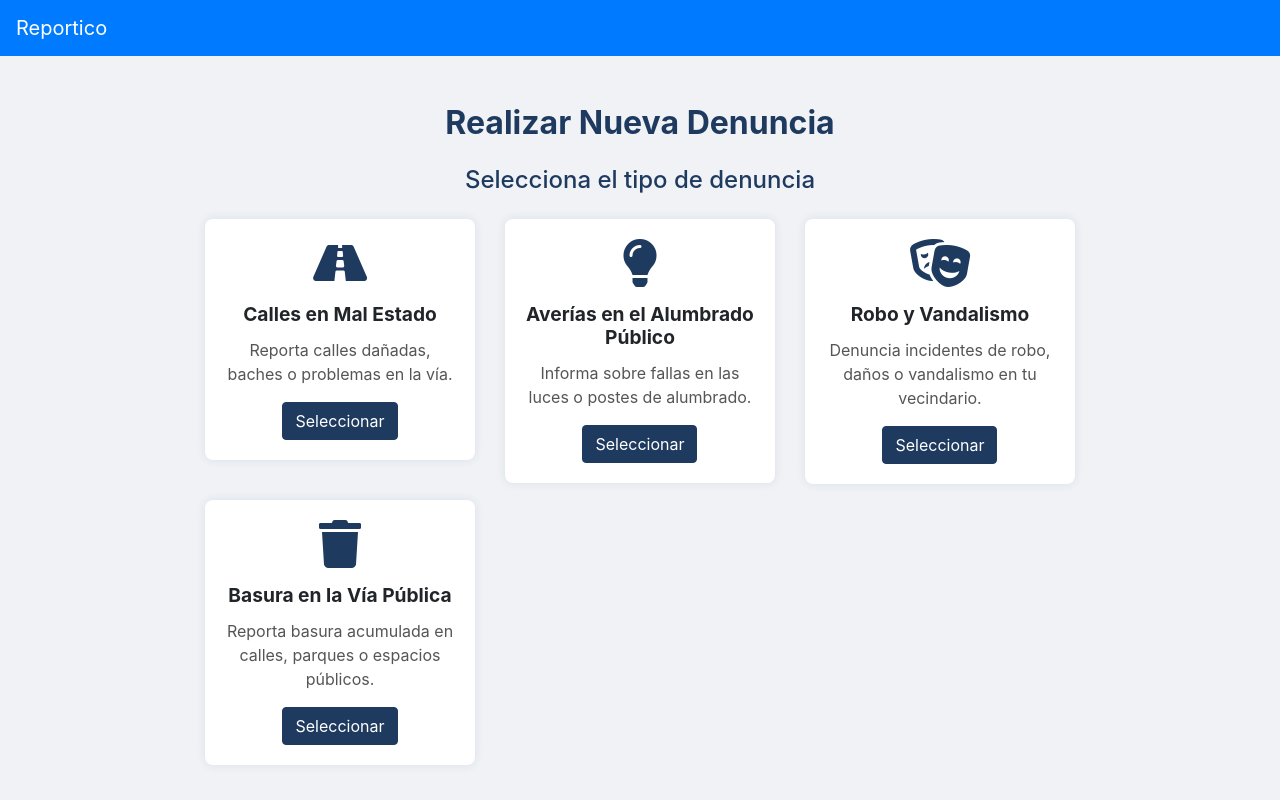
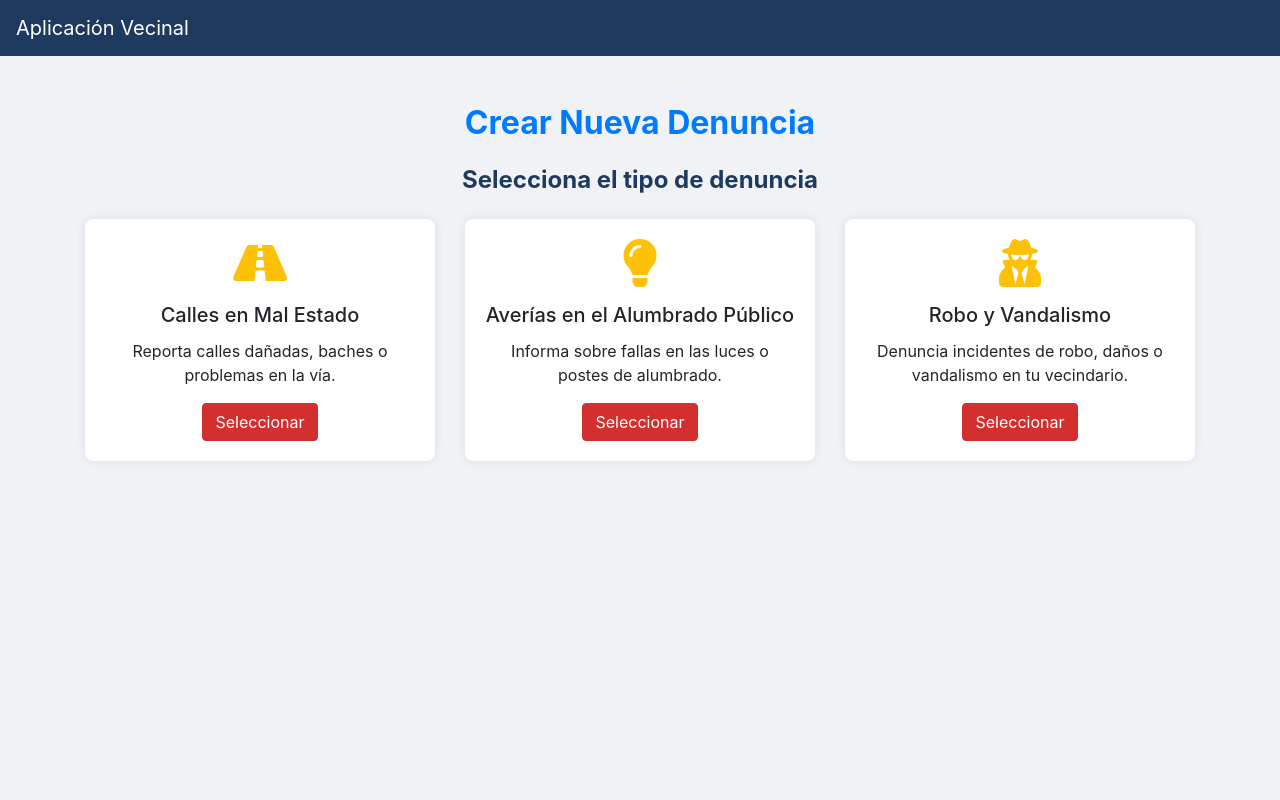
Before and after one commit to sebasraven/ProyectoAmbienteWebG6, a PHP site: page /denuncia.html in a window 1280 px wide. Run offline with PHP 8.4, Linux system fonts and the light colour scheme.

Commit message:
Modificaciones en los estilos de Login, Signin y Denuncias

```diff
--- a/View/assets/css/denuncia.css
+++ b/View/assets/css/denuncia.css
@@ -1,64 +1,68 @@
+/* Fondo principal */
 body {
-    background-color: #F0F2F5; /* Gris claro */
+    background-color: #F0F2F5; /* Gris claro para descanso visual */
 }
 
-.navbar {
+/* Barra de navegación */
+.navbar-brand{
     background-color: #1E3A5F; /* Azul oscuro */
 }
-
-.text-primary {
-    color: #1E3A5F !important; /* Azul oscuro */
+.bg-primary {
+    background-color: #1E3A5F !important; /* Azul oscuro */
 }
 
+/* Textos sobre fondo azul oscuro */
+.navbar-brand, .navbar-nav .nav-link {
+    color: #FFFFFF !important; /* Blanco */
+}
+
+/* Títulos y subtítulos */
+h2, h4 {
+    font-weight: bold;
+    color: #1E3A5F; /* Azul oscuro */
+}
+
+/* Cards */
 .card {
     border: none;
     background-color: #FFFFFF; /* Blanco */
     border-radius: 8px;
     box-shadow: 0 0 10px rgba(30, 58, 95, 0.1);
-}
-
-.card-body {
-    padding: 20px;
-}
-
-.card-title {
-    font-size: 1.2rem;
-    font-weight: bold;
-}
-
-.card-text {
-    font-size: 1rem;
-    color: #555;
-}
-
-.card i {
-    color: #1E3A5F; /* Azul oscuro */
+    cursor: pointer;
+    transition: transform 0.2s;
 }
 
 .card:hover {
+    transform: translateY(-5px);
     box-shadow: 0 0 15px rgba(30, 58, 95, 0.2);
 }
 
+/* Iconos de las cards */
+.card i {
+    color: #FFC107; /* Amarillo dorado para llamar la atención */
+}
+
+/* Botón "Seleccionar" */
 .btn-primary {
-    background-color: #1E3A5F; /* Azul oscuro */
-    border-color: #1E3A5F; /* Azul oscuro */
+    background-color: #D32F2F; /* Rojo oscuro para acciones críticas */
+    border-color: #D32F2F;
+    color: #FFFFFF;
 }
 
 .btn-primary:hover {
-    background-color: #388E3C; /* Verde */
-    border-color: #388E3C; /* Verde */
+    background-color: #B71C1C; /* Más oscuro en hover */
+    border-color: #B71C1C;
 }
 
-.btn-primary:focus {
-    box-shadow: none;
+/* Card seleccionada */
+.card.seleccionada {
+    border: 2px solid #FFC107; /* Amarillo dorado */
+    box-shadow: 0 0 15px rgba(255, 193, 7, 0.5);
 }
 
-.container {
-    max-width: 900px;
-}
-
+/* Formulario */
 .form-control:focus {
-    border-color: #FFC107; /* Amarillo */
+    border-color: #FFC107; /* Amarillo dorado */
     box-shadow: none;
 }
 
@@ -66,20 +70,18 @@ label {
     color: #1E3A5F; /* Azul oscuro */
 }
 
-h2 {
-    font-weight: bold;
-    margin-bottom: 40px;
-}
-
-h4 {
-    color: #1E3A5F; /* Azul oscuro */
-}
-
 ::placeholder {
     color: #A0A4A8; /* Gris medio */
 }
 
-/* Efectos para el collapse */
-.collapse {
-    transition: all 0.3s ease;
+/* Botón "Enviar Denuncia" */
+.btn-enviar {
+    background-color: #D32F2F; /* Rojo oscuro */
+    border-color: #D32F2F;
+    color: #FFFFFF;
 }
+
+.btn-enviar:hover {
+    background-color: #B71C1C;
+    border-color: #B71C1C;
+}
--- a/View/denuncia.html
+++ b/View/denuncia.html
@@ -2,81 +2,69 @@
 <html lang="es">
 <head>
     <meta charset="UTF-8">
-    <meta name="viewport" content="width=device-width, initial-scale=1.0">
-    <title>Reportico</title>
+    <title>Realizar Denuncia - Aplicación Vecinal</title>
     <!-- Enlace a Bootstrap CSS -->
     <link rel="stylesheet" href="https://stackpath.bootstrapcdn.com/bootstrap/4.5.2/css/bootstrap.min.css">
     <!-- Enlace a Font Awesome para los iconos -->
-    <link rel="stylesheet" href="https://cdnjs.cloudflare.com/ajax/libs/font-awesome/5.15.4/css/all.min.css">
+    <link rel="stylesheet" href="https://cdnjs.cloudflare.com/ajax/libs/font-awesome/5.15.2/css/all.min.css">
     <!-- Enlace a tu archivo CSS -->
-    <link rel="stylesheet" href="denuncia.css">
+    <link rel="stylesheet" href="assets/css/denuncia.css">
 </head>
 <body>
     <!-- Barra de navegación -->
     <nav class="navbar navbar-expand-lg navbar-dark bg-primary">
-        <a class="navbar-brand" href="#">Reportico</a>
+        <a class="navbar-brand" href="#">Aplicación Vecinal</a>
     </nav>
 
     <!-- Contenido principal -->
     <div class="container mt-5">
-        <h2 class="text-center text-primary mb-4">Realizar Nueva Denuncia</h2>
+        <h2 class="text-center text-primary mb-4">Crear Nueva Denuncia</h2>
 
         <!-- Catálogo de tipos de denuncia (Cards) -->
         <h4 class="text-center mb-4">Selecciona el tipo de denuncia</h4>
-        <div class="row">
+        <div class="row" id="tipoDenuncias">
             <!-- Card 1: Calles en mal estado -->
             <div class="col-md-4 mb-3">
-                <div class="card text-center">
+                <div class="card text-center" id="card1">
                     <div class="card-body">
-                        <i class="fas fa-road fa-3x mb-3" style="color: #1E3A5F;"></i>
+                        <i class="fas fa-road fa-3x mb-3"></i>
                         <h5 class="card-title">Calles en Mal Estado</h5>
                         <p class="card-text">Reporta calles dañadas, baches o problemas en la vía.</p>
-                        <button class="btn btn-primary" data-toggle="collapse" data-target="#descripcion1">Seleccionar</button>
+                        <button class="btn btn-primary seleccionar-btn" data-target="#formularioDenuncia" data-tipo="Calles en Mal Estado">Seleccionar</button>
                     </div>
                 </div>
             </div>
 
             <!-- Card 2: Averías en el Alumbrado Público -->
             <div class="col-md-4 mb-3">
-                <div class="card text-center">
+                <div class="card text-center" id="card2">
                     <div class="card-body">
-                        <i class="fas fa-lightbulb fa-3x mb-3" style="color: #1E3A5F;"></i>
+                        <i class="fas fa-lightbulb fa-3x mb-3"></i>
                         <h5 class="card-title">Averías en el Alumbrado Público</h5>
                         <p class="card-text">Informa sobre fallas en las luces o postes de alumbrado.</p>
-                        <button class="btn btn-primary" data-toggle="collapse" data-target="#descripcion2">Seleccionar</button>
+                        <button class="btn btn-primary seleccionar-btn" data-target="#formularioDenuncia" data-tipo="Averías en el Alumbrado Público">Seleccionar</button>
                     </div>
                 </div>
             </div>
 
             <!-- Card 3: Robo y Vandalismo -->
             <div class="col-md-4 mb-3">
-                <div class="card text-center">
+                <div class="card text-center" id="card3">
                     <div class="card-body">
-                        <i class="fas fa-theater-masks fa-3x mb-3" style="color: #1E3A5F;"></i>
+                        <i class="fas fa-user-secret fa-3x mb-3"></i>
                         <h5 class="card-title">Robo y Vandalismo</h5>
                         <p class="card-text">Denuncia incidentes de robo, daños o vandalismo en tu vecindario.</p>
-                        <button class="btn btn-primary" data-toggle="collapse" data-target="#descripcion3">Seleccionar</button>
+                        <button class="btn btn-primary seleccionar-btn" data-target="#formularioDenuncia" data-tipo="Robo y Vandalismo">Seleccionar</button>
                     </div>
                 </div>
             </div>
 
-            <!-- Card 4: Basura en la Vía Pública -->
-            <div class="col-md-4 mb-3">
-                <div class="card text-center">
-                    <div class="card-body">
-                        <i class="fas fa-trash fa-3x mb-3" style="color: #1E3A5F;"></i>
-                        <h5 class="card-title">Basura en la Vía Pública</h5>
-                        <p class="card-text">Reporta basura acumulada en calles, parques o espacios públicos.</p>
-                        <button class="btn btn-primary" data-toggle="collapse" data-target="#descripcion4">Seleccionar</button>
-                    </div>
-                </div>
-            </div>
-
-            <!-- Más Cards según lo necesites -->
+            <!-- Agrega más cards según tus necesidades -->
         </div>
 
-        <!-- Formulario para descripción de la denuncia -->
-        <div id="descripcion1" class="collapse mt-4">
+        <!-- Formulario de Denuncia -->
+        <div id="formularioDenuncia" class="mt-4" style="display: none;">
+            <h4 class="text-primary mb-3" id="tituloFormulario">Descripción de la Denuncia</h4>
             <form>
                 <div class="form-group">
                     <label for="descripcion">Descripción</label>
@@ -88,16 +76,23 @@
                     <input type="text" class="form-control" id="ubicacion" placeholder="Ingresa la dirección o ubicación">
                 </div>
 
+                <div class="form-group">
+                    <label for="fotos">Subir Fotos (Opcional)</label>
+                    <input type="file" class="form-control-file" id="fotos" accept="image/*" multiple>
+                </div>
+
                 <button type="submit" class="btn btn-primary btn-block">Enviar Denuncia</button>
             </form>
         </div>
-
-        <!-- Otras descripciones con collapse para cada card -->
     </div>
 
-    <!-- Enlaces a Bootstrap JS y jQuery (Opcional para funcionalidades de Bootstrap) -->
+    <!-- Enlaces a Bootstrap JS y jQuery -->
     <script src="https://code.jquery.com/jquery-3.5.1.slim.min.js"></script>
-    <script src="https://cdn.jsdelivr.net/npm/@popperjs/core@2.9.3/dist/umd/popper.min.js"></script>
+    <!-- Enlace a Popper.js -->
+    <script src="https://cdn.jsdelivr.net/npm/popper.js@1.16.1/dist/umd/popper.min.js"></script>
+    <!-- Enlace a Bootstrap JS -->
     <script src="https://stackpath.bootstrapcdn.com/bootstrap/4.5.2/js/bootstrap.min.js"></script>
+    <!-- Tu archivo JavaScript -->
+    <script src="denuncia.js"></script>
 </body>
 </html>
--- /dev/null
+++ b/View/denuncia.js
@@ -0,0 +1,35 @@
+// JavaScript para manejar la selección de cards y mostrar el formulario
+document.addEventListener('DOMContentLoaded', function () {
+    const seleccionarBtns = document.querySelectorAll('.seleccionar-btn');
+    const formularioDenuncia = document.getElementById('formularioDenuncia');
+    const tituloFormulario = document.getElementById('tituloFormulario');
+    const cards = document.querySelectorAll('.card');
+
+    seleccionarBtns.forEach(function (btn) {
+        btn.addEventListener('click', function () {
+            // Remover la clase 'seleccionada' de todas las cards
+            cards.forEach(function (card) {
+                card.classList.remove('seleccionada');
+            });
+
+            // Agregar la clase 'seleccionada' a la card correspondiente
+            const card = this.closest('.card');
+            card.classList.add('seleccionada');
+
+            // Mostrar el formulario
+            formularioDenuncia.style.display = 'block';
+
+            // Actualizar el título del formulario con el tipo de denuncia seleccionado
+            const tipoDenuncia = this.getAttribute('data-tipo');
+            tituloFormulario.textContent = 'Denuncia de: ' + tipoDenuncia;
+
+            // Opcional: Guardar el tipo de denuncia seleccionado en un campo oculto
+            // para enviarlo junto con el formulario
+            // Por ejemplo:
+            // document.getElementById('tipoDenunciaInput').value = tipoDenuncia;
+
+            // Desplazarse suavemente hasta el formulario
+            formularioDenuncia.scrollIntoView({ behavior: 'smooth' });
+        });
+    });
+});
--- a/View/login.html
+++ b/View/login.html
@@ -5,8 +5,8 @@
     <title>Reportico</title>
     <!-- Enlace a Bootstrap CSS -->
     <link rel="stylesheet" href="https://stackpath.bootstrapcdn.com/bootstrap/4.5.2/css/bootstrap.min.css">
-    <!-- Enlace a tu archivo CSS -->
-    <link rel="stylesheet" href="login.css">
+    <!-- Enlace al archivo CSS -->
+    <link rel="stylesheet" href="assets\css/login.css">
 </head>
 <body>
     <div class="container-fluid bg-primary min-vh-100 d-flex justify-content-center align-items-center">
@@ -30,7 +30,5 @@
             </div>
         </div>
     </div>
-    <!-- Enlace a Bootstrap JS (Opcional) -->
-    <script src="https://code.jquery.com/jquery-3.5.1.slim.min.js"></script>
 </body>
 </html>
--- a/View/signin.html
+++ b/View/signin.html
@@ -5,8 +5,8 @@
     <title>Reportico</title>
     <!-- Enlace a Bootstrap CSS -->
     <link rel="stylesheet" href="https://stackpath.bootstrapcdn.com/bootstrap/4.5.2/css/bootstrap.min.css">
-    <!-- Enlace a tu archivo CSS -->
-    <link rel="stylesheet" href="signin.css">
+    <!-- Enlace al archivo CSS -->
+    <link rel="stylesheet" href="assets/css/signin.css">
 </head>
 <body>
     <div class="container-fluid bg-primary min-vh-100 d-flex justify-content-center align-items-center">
```
Also changed, not shown: View/assets/css/login.css (+29 -23 lines), View/assets/css/signin.css (+29 -23 lines).
